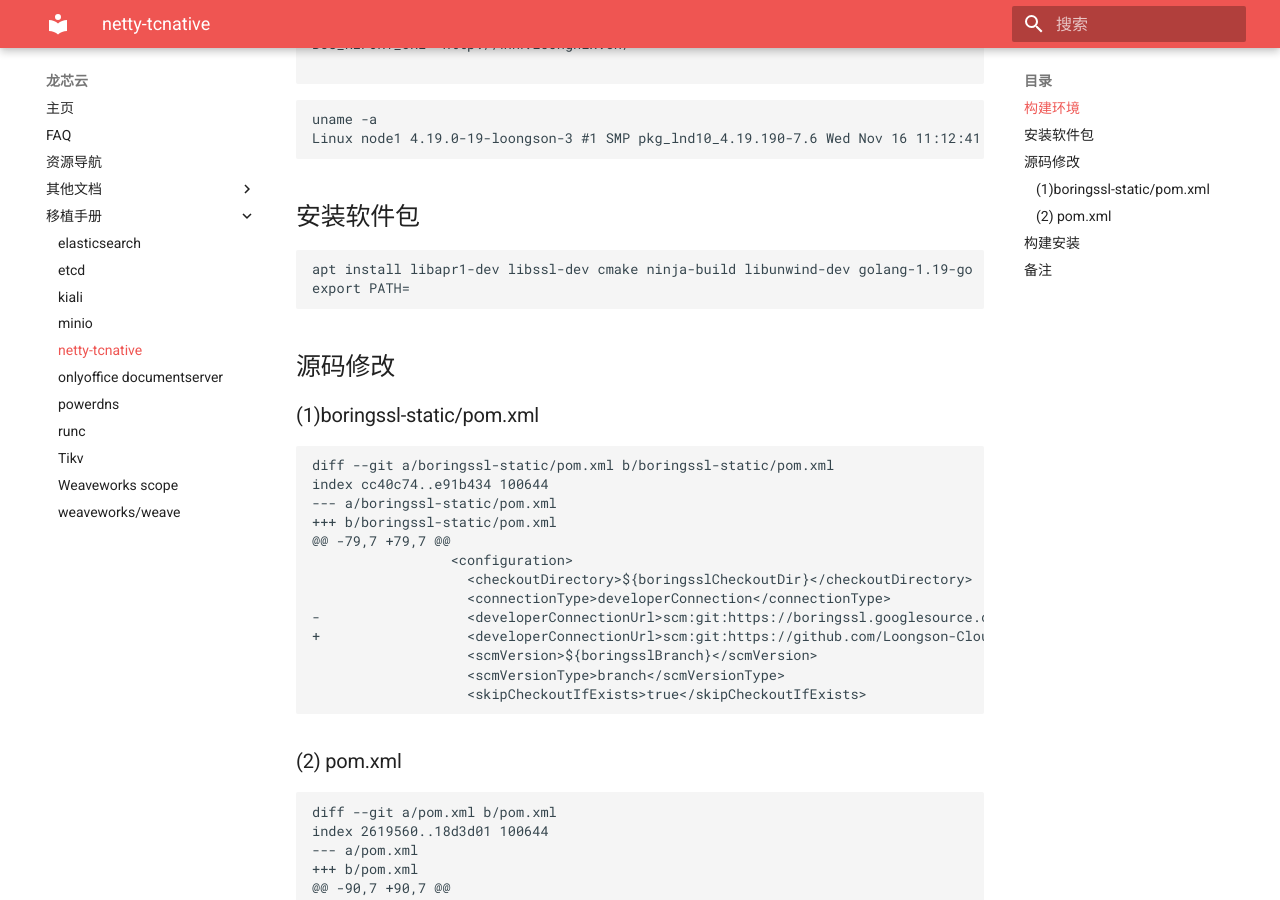
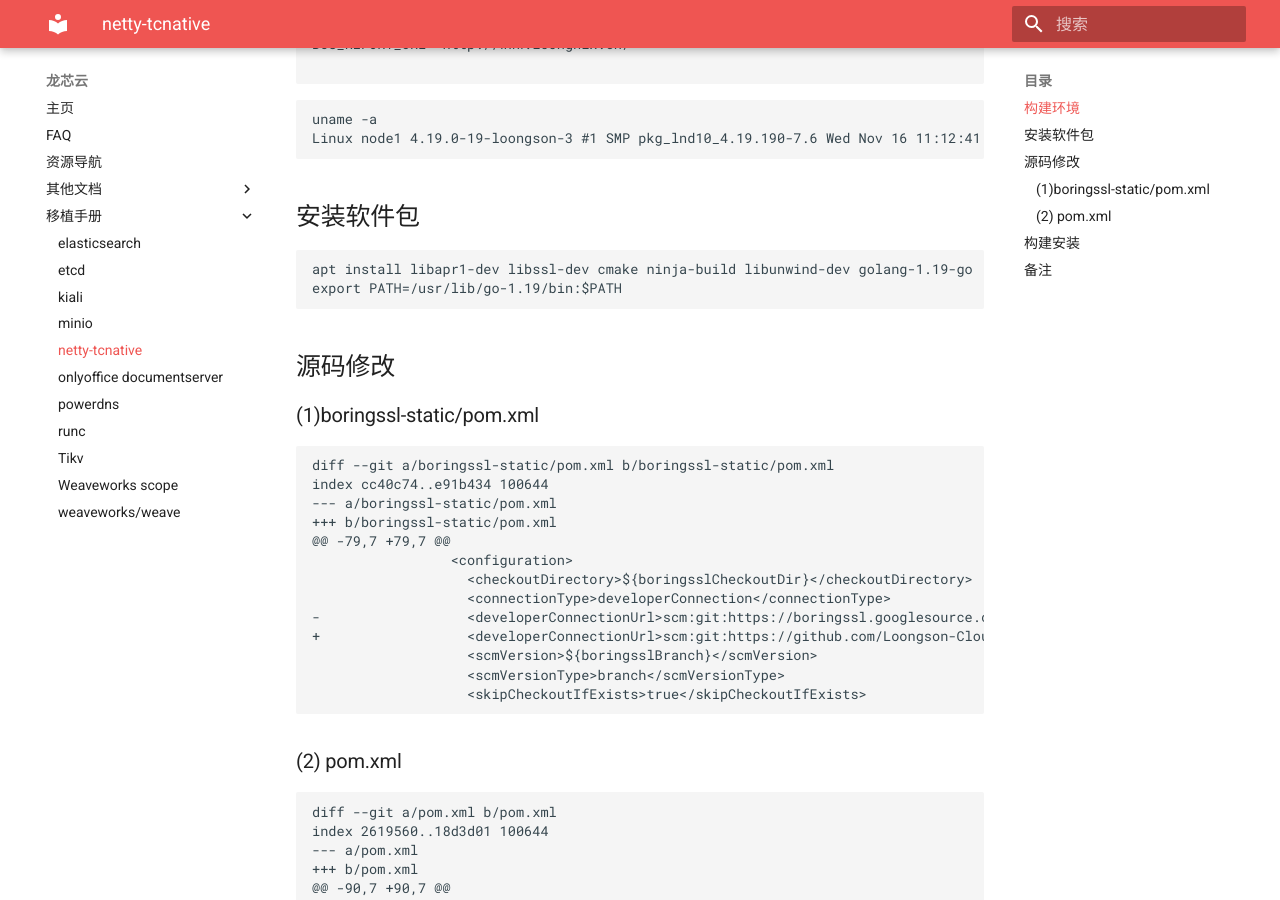
Before and after one commit to Loongson-Cloud-Community/Loongson-Cloud-Community, an MkDocs documentation site: the page built from docs/移植手册/netty-tcnative.md, in a window 1280 px wide and 900 px high, scrolled down 443 px. Built offline with MkDocs 1.6.1 and Material for MkDocs 9.7.7, drawn with Linux system fonts in a browser that asks for light colours.

Commit message:
Update netty-tcnative.md

````diff
--- a/docs/移植手册/netty-tcnative.md
+++ b/docs/移植手册/netty-tcnative.md
@@ -24,7 +24,7 @@
 ## 安装软件包
 ```
 apt install libapr1-dev libssl-dev cmake ninja-build libunwind-dev golang-1.19-go
-export PATH=
+export PATH=/usr/lib/go-1.19/bin:$PATH
 ```
 
 ## 源码修改
````
